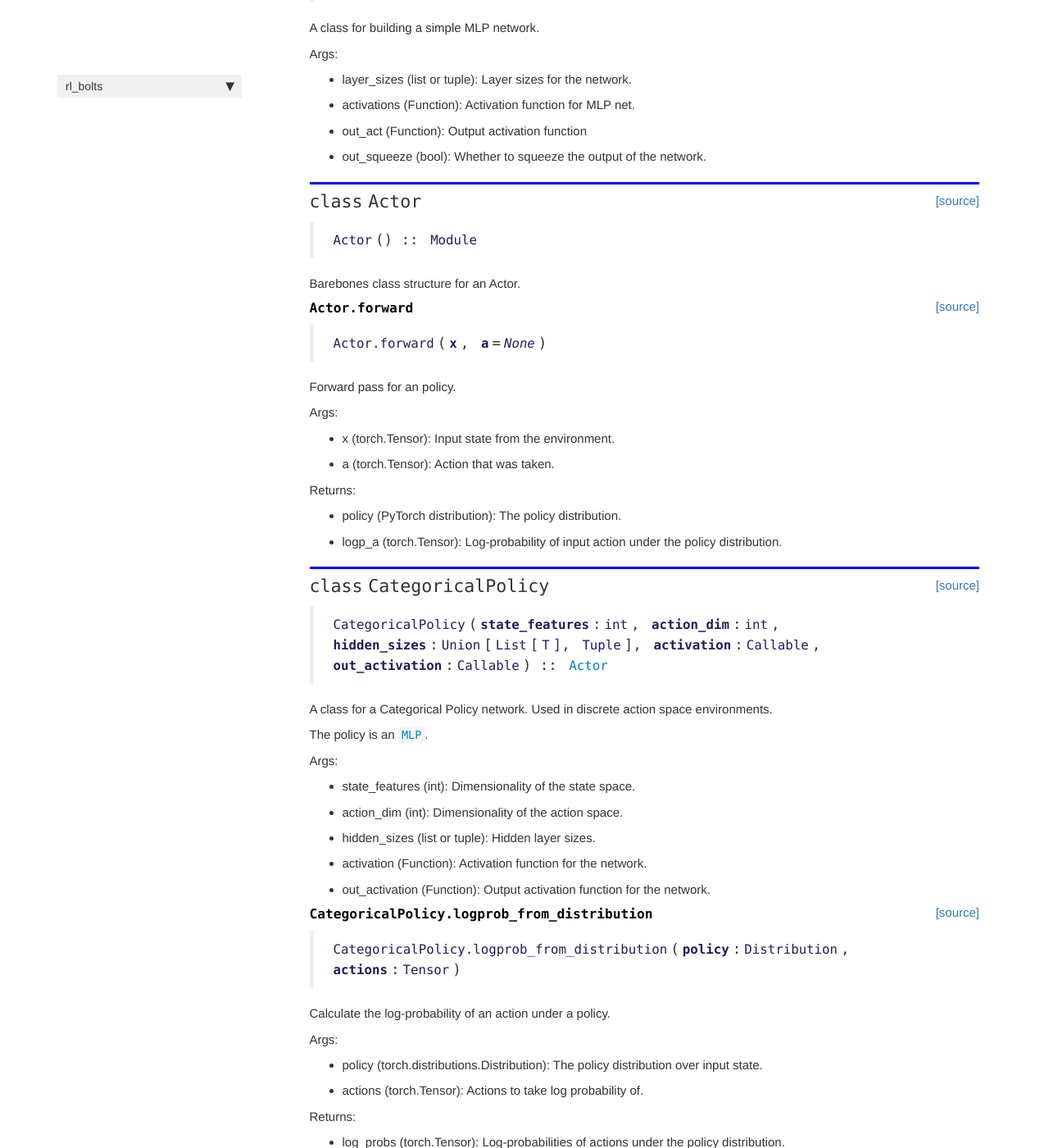
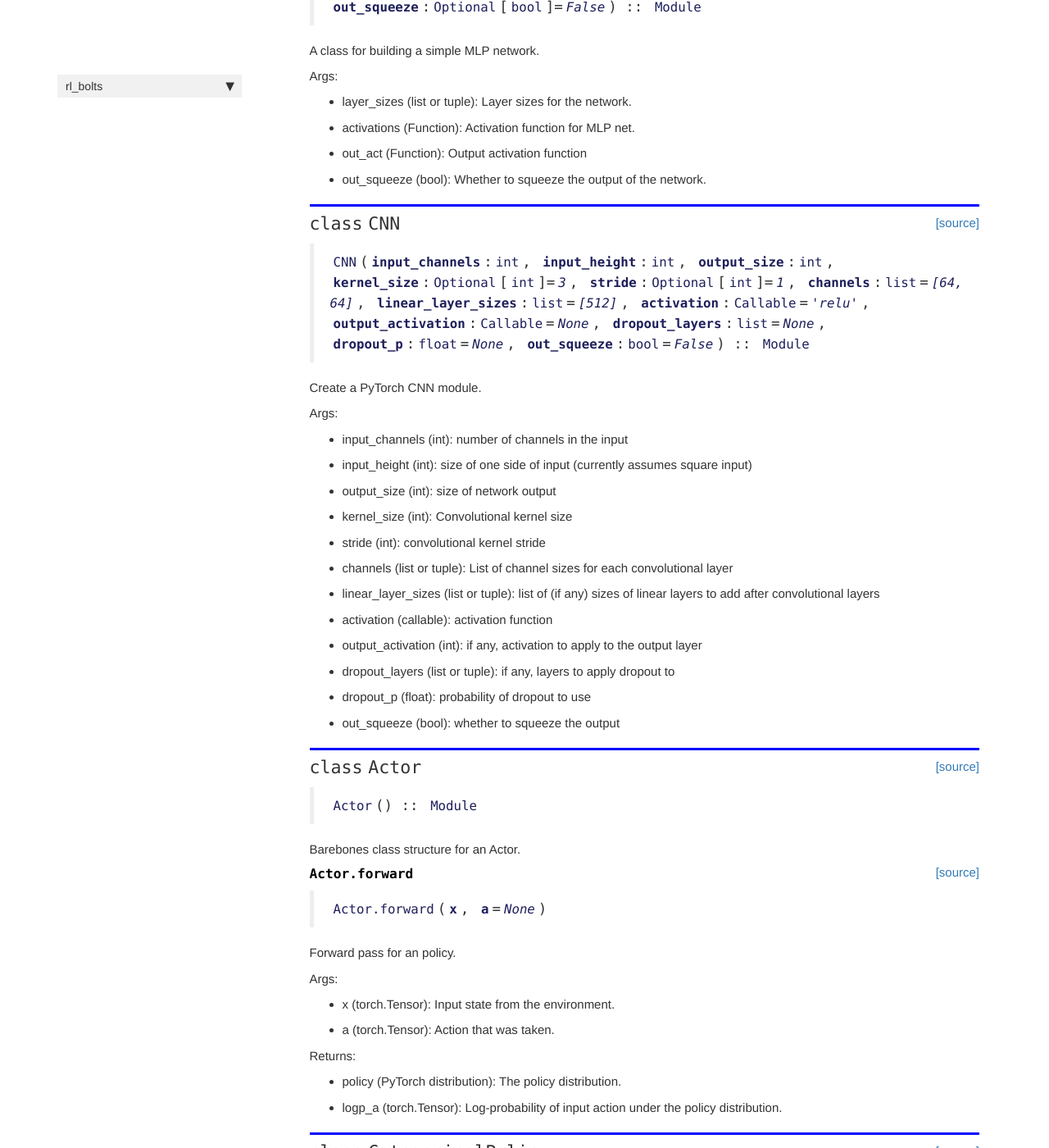
Before and after one commit to jfpettit/rl_bolts, a Jekyll site: the page built from docs/neuralnets.html, in a window 1280 px wide and 1400 px high, scrolled down 810 px. Shown: the whole window at 82% size. Built offline with Jekyll 4.4.1, drawn with Linux system fonts in a browser that asks for light colours; nearby versions of some CDN libraries; comment, search, counter and statistics services are not loaded.

Commit message:
add CNN module to neuralnets

```diff
--- a/docs/neuralnets.html
+++ b/docs/neuralnets.html
@@ -91,7 +91,54 @@ description: "Implementations of RL policies, value functions, and actor-critic
 
 
 <div class="output_markdown rendered_html output_subarea ">
-<h2 id="Actor" class="doc_header"><code>class</code> <code>Actor</code><a href="https://github.com/jfpettit/rl_bolts/tree/master/rl_bolts/neuralnets.py#L58" class="source_link" style="float:right">[source]</a></h2><blockquote><p><code>Actor</code>() :: <code>Module</code></p>
+<h2 id="CNN" class="doc_header"><code>class</code> <code>CNN</code><a href="https://github.com/jfpettit/rl_bolts/tree/master/rl_bolts/neuralnets.py#L58" class="source_link" style="float:right">[source]</a></h2><blockquote><p><code>CNN</code>(<strong><code>input_channels</code></strong>:<code>int</code>, <strong><code>input_height</code></strong>:<code>int</code>, <strong><code>output_size</code></strong>:<code>int</code>, <strong><code>kernel_size</code></strong>:<code>Optional</code>[<code>int</code>]=<em><code>3</code></em>, <strong><code>stride</code></strong>:<code>Optional</code>[<code>int</code>]=<em><code>1</code></em>, <strong><code>channels</code></strong>:<code>list</code>=<em><code>[64, 64]</code></em>, <strong><code>linear_layer_sizes</code></strong>:<code>list</code>=<em><code>[512]</code></em>, <strong><code>activation</code></strong>:<code>Callable</code>=<em><code>'relu'</code></em>, <strong><code>output_activation</code></strong>:<code>Callable</code>=<em><code>None</code></em>, <strong><code>dropout_layers</code></strong>:<code>list</code>=<em><code>None</code></em>, <strong><code>dropout_p</code></strong>:<code>float</code>=<em><code>None</code></em>, <strong><code>out_squeeze</code></strong>:<code>bool</code>=<em><code>False</code></em>) :: <code>Module</code></p>
+</blockquote>
+<p>Create a PyTorch CNN module.</p>
+<p>Args:</p>
+<ul>
+<li>input_channels (int): number of channels in the input</li>
+<li>input_height (int): size of one side of input (currently assumes square input)</li>
+<li>output_size (int): size of network output</li>
+<li>kernel_size (int): Convolutional kernel size</li>
+<li>stride (int): convolutional kernel stride</li>
+<li>channels (list or tuple): List of channel sizes for each convolutional layer</li>
+<li>linear_layer_sizes (list or tuple): list of (if any) sizes of linear layers to add after convolutional layers</li>
+<li>activation (callable): activation function</li>
+<li>output_activation (int): if any, activation to apply to the output layer</li>
+<li>dropout_layers (list or tuple): if any, layers to apply dropout to</li>
+<li>dropout_p (float): probability of dropout to use</li>
+<li>out_squeeze (bool): whether to squeeze the output</li>
+</ul>
+
+</div>
+
+</div>
+
+</div>
+</div>
+
+</div>
+    {% endraw %}
+
+    {% raw %}
+
+<div class="cell border-box-sizing code_cell rendered">
+
+</div>
+    {% endraw %}
+
+    {% raw %}
+
+<div class="cell border-box-sizing code_cell rendered">
+
+<div class="output_wrapper">
+<div class="output">
+
+<div class="output_area">
+
+
+<div class="output_markdown rendered_html output_subarea ">
+<h2 id="Actor" class="doc_header"><code>class</code> <code>Actor</code><a href="https://github.com/jfpettit/rl_bolts/tree/master/rl_bolts/neuralnets.py#L131" class="source_link" style="float:right">[source]</a></h2><blockquote><p><code>Actor</code>() :: <code>Module</code></p>
 </blockquote>
 <p>Barebones class structure for an Actor.</p>
 
@@ -116,7 +163,7 @@ description: "Implementations of RL policies, value functions, and actor-critic
 
 
 <div class="output_markdown rendered_html output_subarea ">
-<h4 id="Actor.forward" class="doc_header"><code>Actor.forward</code><a href="https://github.com/jfpettit/rl_bolts/tree/master/rl_bolts/neuralnets.py#L68" class="source_link" style="float:right">[source]</a></h4><blockquote><p><code>Actor.forward</code>(<strong><code>x</code></strong>, <strong><code>a</code></strong>=<em><code>None</code></em>)</p>
+<h4 id="Actor.forward" class="doc_header"><code>Actor.forward</code><a href="https://github.com/jfpettit/rl_bolts/tree/master/rl_bolts/neuralnets.py#L141" class="source_link" style="float:right">[source]</a></h4><blockquote><p><code>Actor.forward</code>(<strong><code>x</code></strong>, <strong><code>a</code></strong>=<em><code>None</code></em>)</p>
 </blockquote>
 <p>Forward pass for an policy.</p>
 <p>Args:</p>
@@ -158,7 +205,7 @@ description: "Implementations of RL policies, value functions, and actor-critic
 
 
 <div class="output_markdown rendered_html output_subarea ">
-<h2 id="CategoricalPolicy" class="doc_header"><code>class</code> <code>CategoricalPolicy</code><a href="https://github.com/jfpettit/rl_bolts/tree/master/rl_bolts/neuralnets.py#L87" class="source_link" style="float:right">[source]</a></h2><blockquote><p><code>CategoricalPolicy</code>(<strong><code>state_features</code></strong>:<code>int</code>, <strong><code>action_dim</code></strong>:<code>int</code>, <strong><code>hidden_sizes</code></strong>:<code>Union</code>[<code>List</code>[<code>T</code>], <code>Tuple</code>], <strong><code>activation</code></strong>:<code>Callable</code>, <strong><code>out_activation</code></strong>:<code>Callable</code>) :: <a href="/rl_bolts/neuralnets#Actor"><code>Actor</code></a></p>
+<h2 id="CategoricalPolicy" class="doc_header"><code>class</code> <code>CategoricalPolicy</code><a href="https://github.com/jfpettit/rl_bolts/tree/master/rl_bolts/neuralnets.py#L160" class="source_link" style="float:right">[source]</a></h2><blockquote><p><code>CategoricalPolicy</code>(<strong><code>state_features</code></strong>:<code>int</code>, <strong><code>action_dim</code></strong>:<code>int</code>, <strong><code>hidden_sizes</code></strong>:<code>Union</code>[<code>List</code>[<code>T</code>], <code>Tuple</code>], <strong><code>activation</code></strong>:<code>Callable</code>, <strong><code>out_activation</code></strong>:<code>Callable</code>) :: <a href="/rl_bolts/neuralnets#Actor"><code>Actor</code></a></p>
 </blockquote>
 <p>A class for a Categorical Policy network. Used in discrete action space environments.</p>
 <p>The policy is an <a href="/rl_bolts/neuralnets#MLP"><code>MLP</code></a>.</p>
@@ -192,7 +239,7 @@ description: "Implementations of RL policies, value functions, and actor-critic
 
 
 <div class="output_markdown rendered_html output_subarea ">
-<h4 id="CategoricalPolicy.logprob_from_distribution" class="doc_header"><code>CategoricalPolicy.logprob_from_distribution</code><a href="https://github.com/jfpettit/rl_bolts/tree/master/rl_bolts/neuralnets.py#L127" class="source_link" style="float:right">[source]</a></h4><blockquote><p><code>CategoricalPolicy.logprob_from_distribution</code>(<strong><code>policy</code></strong>:<code>Distribution</code>, <strong><code>actions</code></strong>:<code>Tensor</code>)</p>
+<h4 id="CategoricalPolicy.logprob_from_distribution" class="doc_header"><code>CategoricalPolicy.logprob_from_distribution</code><a href="https://github.com/jfpettit/rl_bolts/tree/master/rl_bolts/neuralnets.py#L200" class="source_link" style="float:right">[source]</a></h4><blockquote><p><code>CategoricalPolicy.logprob_from_distribution</code>(<strong><code>policy</code></strong>:<code>Distribution</code>, <strong><code>actions</code></strong>:<code>Tensor</code>)</p>
 </blockquote>
 <p>Calculate the log-probability of an action under a policy.</p>
 <p>Args:</p>
@@ -226,7 +273,7 @@ description: "Implementations of RL policies, value functions, and actor-critic
 
 
 <div class="output_markdown rendered_html output_subarea ">
-<h4 id="CategoricalPolicy.action_distribution" class="doc_header"><code>CategoricalPolicy.action_distribution</code><a href="https://github.com/jfpettit/rl_bolts/tree/master/rl_bolts/neuralnets.py#L114" class="source_link" style="float:right">[source]</a></h4><blockquote><p><code>CategoricalPolicy.action_distribution</code>(<strong><code>x</code></strong>:<code>Tensor</code>)</p>
+<h4 id="CategoricalPolicy.action_distribution" class="doc_header"><code>CategoricalPolicy.action_distribution</code><a href="https://github.com/jfpettit/rl_bolts/tree/master/rl_bolts/neuralnets.py#L187" class="source_link" style="float:right">[source]</a></h4><blockquote><p><code>CategoricalPolicy.action_distribution</code>(<strong><code>x</code></strong>:<code>Tensor</code>)</p>
 </blockquote>
 <p>Defines action distribution conditioned on input state.</p>
 <p>Args:</p>
@@ -266,7 +313,7 @@ description: "Implementations of RL policies, value functions, and actor-critic
 
 
 <div class="output_markdown rendered_html output_subarea ">
-<h2 id="GaussianPolicy" class="doc_header"><code>class</code> <code>GaussianPolicy</code><a href="https://github.com/jfpettit/rl_bolts/tree/master/rl_bolts/neuralnets.py#L141" class="source_link" style="float:right">[source]</a></h2><blockquote><p><code>GaussianPolicy</code>(<strong><code>state_features</code></strong>:<code>int</code>, <strong><code>action_dim</code></strong>:<code>int</code>, <strong><code>hidden_sizes</code></strong>:<code>Union</code>[<code>List</code>[<code>T</code>], <code>Tuple</code>], <strong><code>activation</code></strong>:<code>Callable</code>, <strong><code>out_activation</code></strong>:<code>Callable</code>) :: <a href="/rl_bolts/neuralnets#Actor"><code>Actor</code></a></p>
+<h2 id="GaussianPolicy" class="doc_header"><code>class</code> <code>GaussianPolicy</code><a href="https://github.com/jfpettit/rl_bolts/tree/master/rl_bolts/neuralnets.py#L214" class="source_link" style="float:right">[source]</a></h2><blockquote><p><code>GaussianPolicy</code>(<strong><code>state_features</code></strong>:<code>int</code>, <strong><code>action_dim</code></strong>:<code>int</code>, <strong><code>hidden_sizes</code></strong>:<code>Union</code>[<code>List</code>[<code>T</code>], <code>Tuple</code>], <strong><code>activation</code></strong>:<code>Callable</code>, <strong><code>out_activation</code></strong>:<code>Callable</code>) :: <a href="/rl_bolts/neuralnets#Actor"><code>Actor</code></a></p>
 </blockquote>
 <p>A class for a Gaussian Policy network. Used in continuous action space environments. The policy is an <a href="/rl_bolts/neuralnets#MLP"><code>MLP</code></a>.</p>
 <p>Args:</p>
@@ -299,7 +346,7 @@ description: "Implementations of RL policies, value functions, and actor-critic
 
 
 <div class="output_markdown rendered_html output_subarea ">
-<h4 id="GaussianPolicy.action_distribution" class="doc_header"><code>GaussianPolicy.action_distribution</code><a href="https://github.com/jfpettit/rl_bolts/tree/master/rl_bolts/neuralnets.py#L171" class="source_link" style="float:right">[source]</a></h4><blockquote><p><code>GaussianPolicy.action_distribution</code>(<strong><code>states</code></strong>)</p>
+<h4 id="GaussianPolicy.action_distribution" class="doc_header"><code>GaussianPolicy.action_distribution</code><a href="https://github.com/jfpettit/rl_bolts/tree/master/rl_bolts/neuralnets.py#L244" class="source_link" style="float:right">[source]</a></h4><blockquote><p><code>GaussianPolicy.action_distribution</code>(<strong><code>states</code></strong>)</p>
 </blockquote>
 <p>Defines action distribution conditioned on input state.</p>
 <p>Args:</p>
@@ -332,7 +379,7 @@ description: "Implementations of RL policies, value functions, and actor-critic
 
 
 <div class="output_markdown rendered_html output_subarea ">
-<h4 id="GaussianPolicy.logprob_from_distribution" class="doc_header"><code>GaussianPolicy.logprob_from_distribution</code><a href="https://github.com/jfpettit/rl_bolts/tree/master/rl_bolts/neuralnets.py#L185" class="source_link" style="float:right">[source]</a></h4><blockquote><p><code>GaussianPolicy.logprob_from_distribution</code>(<strong><code>policy</code></strong>, <strong><code>actions</code></strong>)</p>
+<h4 id="GaussianPolicy.logprob_from_distribution" class="doc_header"><code>GaussianPolicy.logprob_from_distribution</code><a href="https://github.com/jfpettit/rl_bolts/tree/master/rl_bolts/neuralnets.py#L258" class="source_link" style="float:right">[source]</a></h4><blockquote><p><code>GaussianPolicy.logprob_from_distribution</code>(<strong><code>policy</code></strong>, <strong><code>actions</code></strong>)</p>
 </blockquote>
 <p>Calculate the log-probability of an action under a policy.</p>
 <p>Args:</p>
@@ -373,7 +420,7 @@ description: "Implementations of RL policies, value functions, and actor-critic
 
 
 <div class="output_markdown rendered_html output_subarea ">
-<h2 id="ActorCritic" class="doc_header"><code>class</code> <code>ActorCritic</code><a href="https://github.com/jfpettit/rl_bolts/tree/master/rl_bolts/neuralnets.py#L199" class="source_link" style="float:right">[source]</a></h2><blockquote><p><code>ActorCritic</code>(<strong><code>state_features</code></strong>:<code>int</code>, <strong><code>action_space</code></strong>:<code>int</code>, <strong><code>hidden_sizes</code></strong>:<code>Union</code>[<code>Tuple</code>, <code>List</code>[<code>T</code>], <code>NoneType</code>]=<em><code>(32, 32)</code></em>, <strong><code>activation</code></strong>:<code>Optional</code>[<code>Callable</code>]=<em><code>'tanh'</code></em>, <strong><code>out_activation</code></strong>:<code>Optional</code>[<code>Callable</code>]=<em><code>None</code></em>, <strong><code>policy</code></strong>:<code>Optional</code>[<code>Module</code>]=<em><code>None</code></em>) :: <code>Module</code></p>
+<h2 id="ActorCritic" class="doc_header"><code>class</code> <code>ActorCritic</code><a href="https://github.com/jfpettit/rl_bolts/tree/master/rl_bolts/neuralnets.py#L272" class="source_link" style="float:right">[source]</a></h2><blockquote><p><code>ActorCritic</code>(<strong><code>state_features</code></strong>:<code>int</code>, <strong><code>action_space</code></strong>:<code>int</code>, <strong><code>hidden_sizes</code></strong>:<code>Union</code>[<code>Tuple</code>, <code>List</code>[<code>T</code>], <code>NoneType</code>]=<em><code>(32, 32)</code></em>, <strong><code>activation</code></strong>:<code>Optional</code>[<code>Callable</code>]=<em><code>'tanh'</code></em>, <strong><code>out_activation</code></strong>:<code>Optional</code>[<code>Callable</code>]=<em><code>None</code></em>, <strong><code>policy</code></strong>:<code>Optional</code>[<code>Module</code>]=<em><code>None</code></em>) :: <code>Module</code></p>
 </blockquote>
 <p>An Actor Critic class for Policy Gradient algorithms.</p>
 <p>Has built-in capability to work with continuous (gym.spaces.Box) and discrete (gym.spaces.Discrete) action spaces.
@@ -411,7 +458,7 @@ the user can pass in a custom policy class for that action space as an argument.
 
 
 <div class="output_markdown rendered_html output_subarea ">
-<h4 id="ActorCritic.step" class="doc_header"><code>ActorCritic.step</code><a href="https://github.com/jfpettit/rl_bolts/tree/master/rl_bolts/neuralnets.py#L257" class="source_link" style="float:right">[source]</a></h4><blockquote><p><code>ActorCritic.step</code>(<strong><code>x</code></strong>:<code>Tensor</code>)</p>
+<h4 id="ActorCritic.step" class="doc_header"><code>ActorCritic.step</code><a href="https://github.com/jfpettit/rl_bolts/tree/master/rl_bolts/neuralnets.py#L330" class="source_link" style="float:right">[source]</a></h4><blockquote><p><code>ActorCritic.step</code>(<strong><code>x</code></strong>:<code>Tensor</code>)</p>
 </blockquote>
 <p>Get action, action log probability, and value estimate for an input state.</p>
 <p>Args:</p>
@@ -446,7 +493,7 @@ the user can pass in a custom policy class for that action space as an argument.
 
 
 <div class="output_markdown rendered_html output_subarea ">
-<h4 id="ActorCritic.act" class="doc_header"><code>ActorCritic.act</code><a href="https://github.com/jfpettit/rl_bolts/tree/master/rl_bolts/neuralnets.py#L276" class="source_link" style="float:right">[source]</a></h4><blockquote><p><code>ActorCritic.act</code>(<strong><code>x</code></strong>:<code>Tensor</code>)</p>
+<h4 id="ActorCritic.act" class="doc_header"><code>ActorCritic.act</code><a href="https://github.com/jfpettit/rl_bolts/tree/master/rl_bolts/neuralnets.py#L349" class="source_link" style="float:right">[source]</a></h4><blockquote><p><code>ActorCritic.act</code>(<strong><code>x</code></strong>:<code>Tensor</code>)</p>
 </blockquote>
 <p>Similar to <code>step</code>, but get only the action.</p>
 <p>Args:</p>
@@ -486,7 +533,7 @@ the user can pass in a custom policy class for that action space as an argument.
 
 
 <div class="output_markdown rendered_html output_subarea ">
-<h2 id="MLPQActor" class="doc_header"><code>class</code> <code>MLPQActor</code><a href="https://github.com/jfpettit/rl_bolts/tree/master/rl_bolts/neuralnets.py#L290" class="source_link" style="float:right">[source]</a></h2><blockquote><p><code>MLPQActor</code>(<strong><code>state_features</code></strong>:<code>int</code>, <strong><code>action_dim</code></strong>:<code>int</code>, <strong><code>hidden_sizes</code></strong>:<code>Union</code>[<code>list</code>, <code>tuple</code>], <strong><code>activation</code></strong>:<code>Callable</code>, <strong><code>action_limit</code></strong>:<code>Union</code>[<code>float</code>, <code>int</code>]) :: <code>Module</code></p>
+<h2 id="MLPQActor" class="doc_header"><code>class</code> <code>MLPQActor</code><a href="https://github.com/jfpettit/rl_bolts/tree/master/rl_bolts/neuralnets.py#L363" class="source_link" style="float:right">[source]</a></h2><blockquote><p><code>MLPQActor</code>(<strong><code>state_features</code></strong>:<code>int</code>, <strong><code>action_dim</code></strong>:<code>int</code>, <strong><code>hidden_sizes</code></strong>:<code>Union</code>[<code>list</code>, <code>tuple</code>], <strong><code>activation</code></strong>:<code>Callable</code>, <strong><code>action_limit</code></strong>:<code>Union</code>[<code>float</code>, <code>int</code>]) :: <code>Module</code></p>
 </blockquote>
 <p>An actor for Q policy gradient algorithms.</p>
 <p>The policy is an <a href="/rl_bolts/neuralnets#MLP"><code>MLP</code></a>.
@@ -521,7 +568,7 @@ The output from the policy network is scaled to action space limits on the forwa
 
 
 <div class="output_markdown rendered_html output_subarea ">
-<h4 id="MLPQActor.forward" class="doc_header"><code>MLPQActor.forward</code><a href="https://github.com/jfpettit/rl_bolts/tree/master/rl_bolts/neuralnets.py#L318" class="source_link" style="float:right">[source]</a></h4><blockquote><p><code>MLPQActor.forward</code>(<strong><code>x</code></strong>:<code>Tensor</code>)</p>
+<h4 id="MLPQActor.forward" class="doc_header"><code>MLPQActor.forward</code><a href="https://github.com/jfpettit/rl_bolts/tree/master/rl_bolts/neuralnets.py#L391" class="source_link" style="float:right">[source]</a></h4><blockquote><p><code>MLPQActor.forward</code>(<strong><code>x</code></strong>:<code>Tensor</code>)</p>
 </blockquote>
 <p>Return output from the policy network scaled to the limits of the env action space.
 Args:</p>
@@ -561,7 +608,7 @@ Args:</p>
 
 
 <div class="output_markdown rendered_html output_subarea ">
-<h2 id="MLPQFunction" class="doc_header"><code>class</code> <code>MLPQFunction</code><a href="https://github.com/jfpettit/rl_bolts/tree/master/rl_bolts/neuralnets.py#L331" class="source_link" style="float:right">[source]</a></h2><blockquote><p><code>MLPQFunction</code>(<strong><code>state_features</code></strong>:<code>int</code>, <strong><code>action_dim</code></strong>:<code>int</code>, <strong><code>hidden_sizes</code></strong>:<code>Union</code>[<code>tuple</code>, <code>list</code>], <strong><code>activation</code></strong>:<code>Callable</code>) :: <code>Module</code></p>
+<h2 id="MLPQFunction" class="doc_header"><code>class</code> <code>MLPQFunction</code><a href="https://github.com/jfpettit/rl_bolts/tree/master/rl_bolts/neuralnets.py#L404" class="source_link" style="float:right">[source]</a></h2><blockquote><p><code>MLPQFunction</code>(<strong><code>state_features</code></strong>:<code>int</code>, <strong><code>action_dim</code></strong>:<code>int</code>, <strong><code>hidden_sizes</code></strong>:<code>Union</code>[<code>tuple</code>, <code>list</code>], <strong><code>activation</code></strong>:<code>Callable</code>) :: <code>Module</code></p>
 </blockquote>
 <p>A Q function network for Q policy gradient methods.</p>
 <p>The Q function is an <a href="/rl_bolts/neuralnets#MLP"><code>MLP</code></a>. It always takes in a (state, action) pair and returns a Q-value estimate for that pair.</p>
@@ -594,7 +641,7 @@ Args:</p>
 
 
 <div class="output_markdown rendered_html output_subarea ">
-<h4 id="MLPQFunction.forward" class="doc_header"><code>MLPQFunction.forward</code><a href="https://github.com/jfpettit/rl_bolts/tree/master/rl_bolts/neuralnets.py#L356" class="source_link" style="float:right">[source]</a></h4><blockquote><p><code>MLPQFunction.forward</code>(<strong><code>x</code></strong>:<code>Tensor</code>, <strong><code>a</code></strong>:<code>Tensor</code>)</p>
+<h4 id="MLPQFunction.forward" class="doc_header"><code>MLPQFunction.forward</code><a href="https://github.com/jfpettit/rl_bolts/tree/master/rl_bolts/neuralnets.py#L429" class="source_link" style="float:right">[source]</a></h4><blockquote><p><code>MLPQFunction.forward</code>(<strong><code>x</code></strong>:<code>Tensor</code>, <strong><code>a</code></strong>:<code>Tensor</code>)</p>
 </blockquote>
 <p>Return Q-value estimate for state, action pair (x, a).</p>
 <p>Args:</p>
--- a/docs/utils.html
+++ b/docs/utils.html
@@ -339,7 +339,7 @@ This function was originally written by John Schulman.</p>
 
 
 <div class="output_markdown rendered_html output_subarea ">
-<h4 id="printdict" class="doc_header"><code>printdict</code><a href="https://github.com/jfpettit/rl_bolts/tree/master/rl_bolts/utils.py#L223" class="source_link" style="float:right">[source]</a></h4><blockquote><p><code>printdict</code>(<strong><code>dictionary</code></strong>, <strong><code>out_file</code></strong>:<code>Optional</code>[<code>str</code>]=<em><code>&lt;ipykernel.iostream.OutStream object at 0x7f818ae912d0&gt;</code></em>)</p>
+<h4 id="printdict" class="doc_header"><code>printdict</code><a href="https://github.com/jfpettit/rl_bolts/tree/master/rl_bolts/utils.py#L223" class="source_link" style="float:right">[source]</a></h4><blockquote><p><code>printdict</code>(<strong><code>dictionary</code></strong>, <strong><code>out_file</code></strong>:<code>Optional</code>[<code>str</code>]=<em><code>&lt;ipykernel.iostream.OutStream object at 0x7ff507e9b150&gt;</code></em>)</p>
 </blockquote>
 <p>Print the contents of the epoch tracking dict to stdout or to a file.</p>
 <p>Args:</p>
--- a/rl_bolts/_nbdev.py
+++ b/rl_bolts/_nbdev.py
@@ -17,6 +17,7 @@ index = {"color2num": "00_utils.ipynb",
          "PGBuffer": "02_buffers.ipynb",
          "ReplayBuffer": "02_buffers.ipynb",
          "MLP": "03_neuralnets.ipynb",
+         "CNN": "03_neuralnets.ipynb",
          "Actor": "03_neuralnets.ipynb",
          "CategoricalPolicy": "03_neuralnets.ipynb",
          "GaussianPolicy": "03_neuralnets.ipynb",
```
Also changed, not shown: docs/index.html (+14 -14 lines), rl_bolts/neuralnets.py (+74 -1 lines), README.md, 1 other file.
